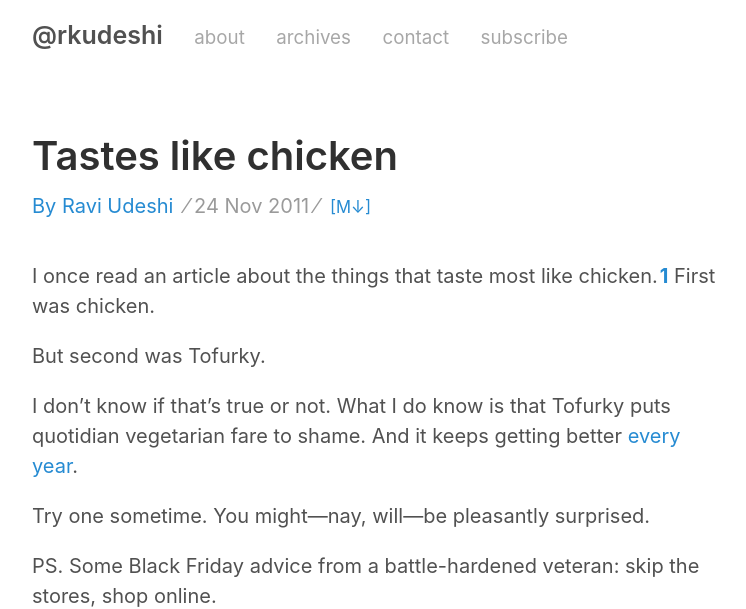
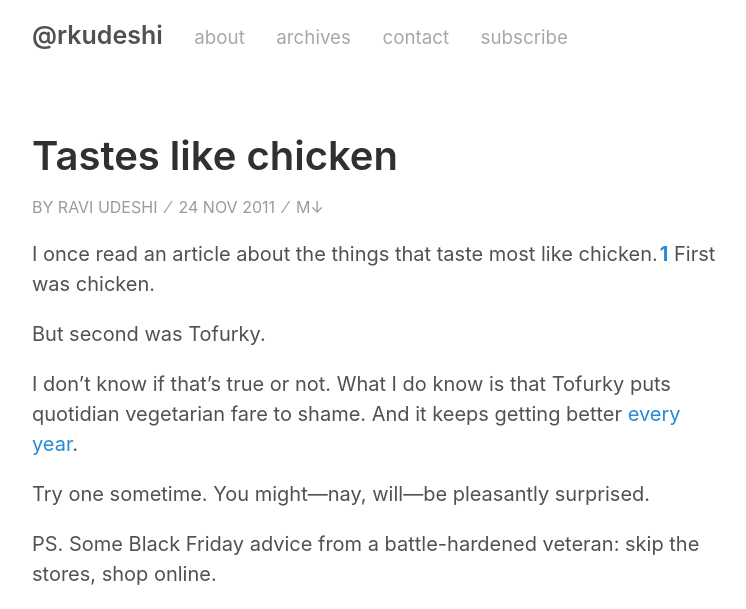
Before and after one commit to rkudeshi/rkudeshi.github.io, a Jekyll site: the page built from _posts/2011-11-24-tastes-like-chicken.html, in a window 1280 px wide. Shown: the top 609 px of the page, without its empty margins (258-1004 px from the left). Built offline with Jekyll 4.4.1, drawn with Linux system fonts in a browser that asks for light colours; grey boxes are pictures that could not be loaded.

Commit message:
Update post-meta CSS

```diff
--- a/_layouts/post.html
+++ b/_layouts/post.html
@@ -4,12 +4,12 @@ layout: default
 
 <article class="post">
   <h1 class="post-title">{{ page.title }}</h1>
-  <span class="post-date">
+  <span class="post-meta">
   <a href="/about">By Ravi Udeshi</a>
-
-  <time datetime="{{ page.date | date_to_xmlschema }}" class="post-date">&nbsp;&#8260;&nbsp;{{ page.date | date_to_string }}&nbsp;&#8260;&nbsp;</time>
-
-  <small><a href="https://raw.githubusercontent.com/{{ site.github.repository_nwo }}/master/{{ page.path }}">[M&#8595;]</a></small>
+  <span>&nbsp;&#8260;&nbsp;</span>
+  <time datetime="{{ page.date | date_to_xmlschema }}" class="post-date">{{ page.date | date_to_string }}</time>
+  <span>&nbsp;&#8260;&nbsp;</span>
+  <a href="https://raw.githubusercontent.com/{{ site.github.repository_nwo }}/master/{{ page.path }}">M&#8595;</a>
   </span>
   {{ content }}
 </article>
--- a/_sass/_RAVI.scss
+++ b/_sass/_RAVI.scss
@@ -6,6 +6,12 @@
   float: right;
 }
 
-alignleft {
+.alignleft {
   float: left;
 }
+
+.post-meta, .post-meta a {
+    color: #9a9a9a;
+    text-transform: uppercase;
+    font-size: 0.8rem;
+}
```
